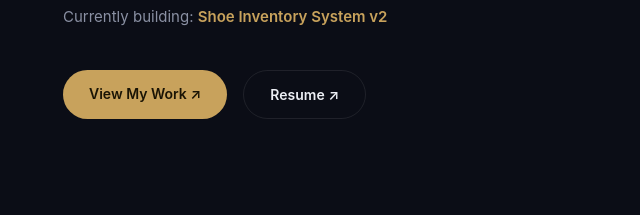
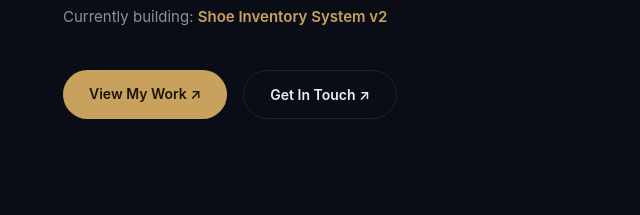
Before and after one commit to imnrqzz/Portfolio, a website: page index.html in a window 1280 px wide. Shown: the part 585-800 px from the top of the page, 1-641 px from the left. Drawn offline with nearby package versions, Linux system fonts and the light colour scheme; files whose address does not match are found by name.

Commit message:
Remove Resume button from hero, restore Get In Touch

```diff
--- a/index.html
+++ b/index.html
@@ -69,7 +69,7 @@
   <p class="hero-building">Currently building: <strong>Shoe Inventory System v2</strong></p>
   <div class="cta">
     <a href="#works" class="btn btn-gold">View My Work &nearr;</a>
-    <a href="https://markanthonyenriquez.netlify.app/" target="_blank" rel="noopener noreferrer" class="btn btn-ghost">Resume &nearr;</a>
+    <a href="#contact" class="btn btn-ghost">Get In Touch &nearr;</a>
   </div>
   <div class="scroll-hint"><span class="dot"></span> Scroll</div>
 </header>
```
